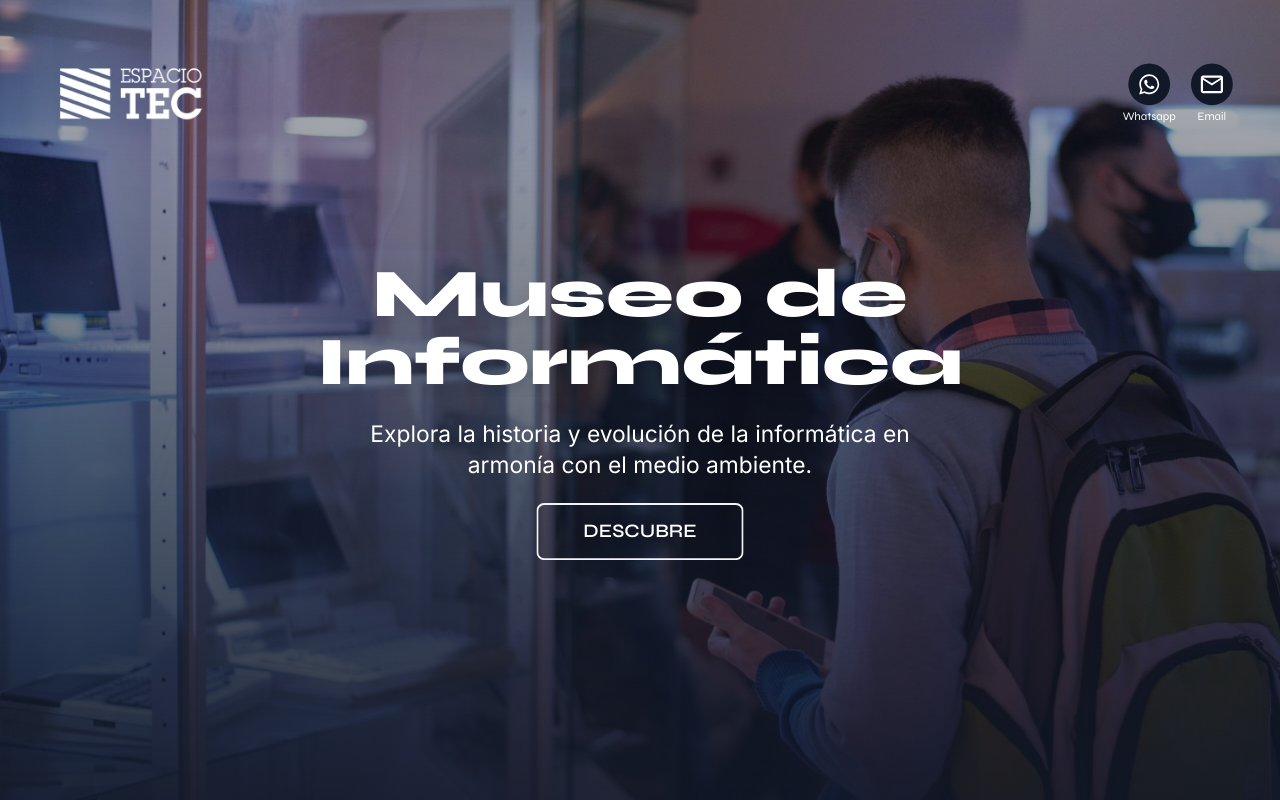
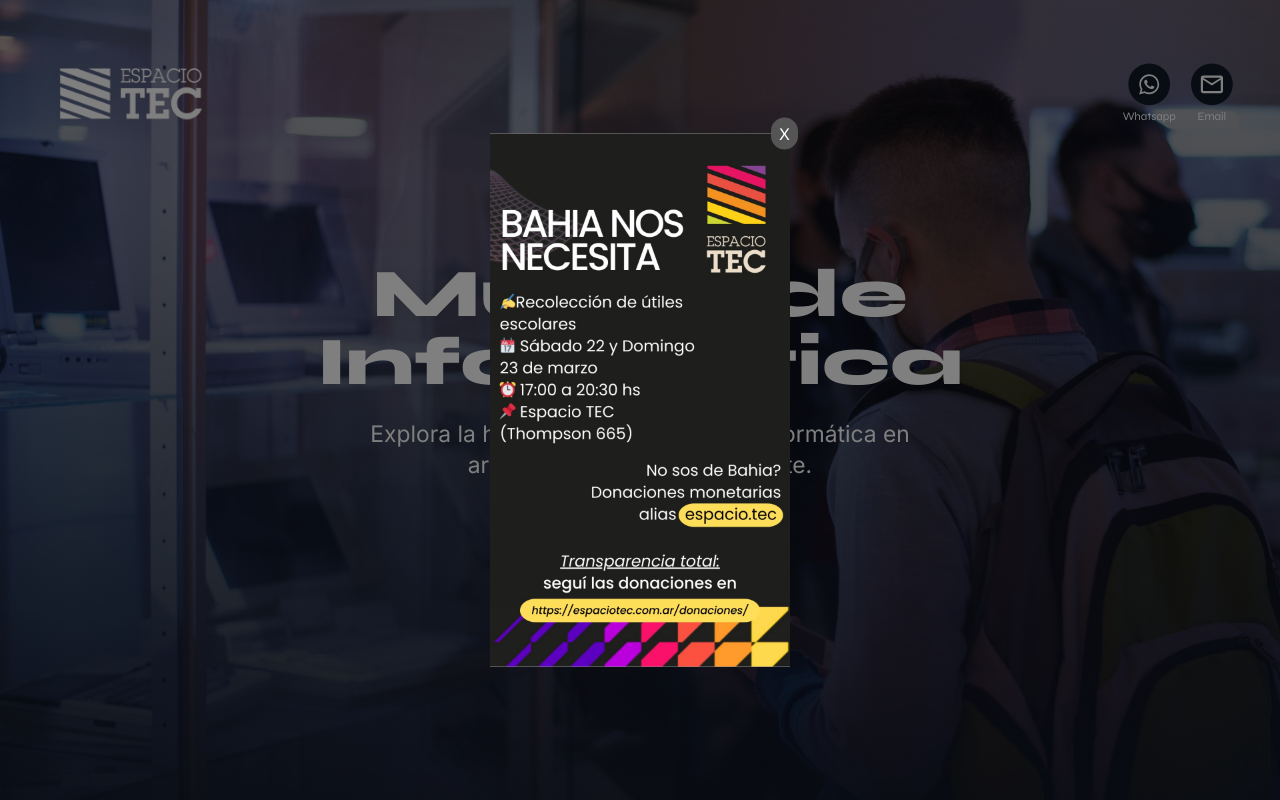
Before and after one commit to moonorongo/etec-web, a Next.js app: page / in a window 1280 px wide. Shown: the top 800 px of the page. Built offline with nearby package versions, Linux system fonts and the light colour scheme.

Commit message:
+ popup donaciones

```diff
--- a/src/app/page.js
+++ b/src/app/page.js
@@ -4,12 +4,14 @@
 import SectionCommunity from "@/components/SectionCommunity";
 import SectionSponsors from "@/components/SectionSponsors";
 import SectionVisit from "@/components/SectionVisit";
+import Popup from "@/components/Popup";
 
 export default function Home() {
   return (
     <main className="text-gray-900">
       <Hero />
       <section className="bg-white relative top-[100vh]" id={"content"}>
+        <Popup />
         <SectionAbout />
         <SectionVisit />
         <SectionCommunity />
--- /dev/null
+++ b/src/components/Popup/index.js
@@ -0,0 +1,42 @@
+"use client";
+import Image from "next/image";
+import Link from "next/link";
+import React, { useRef, useState } from "react";
+
+const Popup = () => {
+  const [showPopup, setShowPopup] = useState(true);
+
+  const closePopup = () => {
+    setShowPopup(false);
+  }
+
+  if(!showPopup) return null;
+
+  return (
+    <>
+      <div
+        onClick={() => {closePopup () }}
+        className="fixed inset-0 bg-black bg-opacity-50 z-[1] cursor-pointer"></div>
+      <div className="fixed top-1/2 left-1/2 -translate-x-1/2 -translate-y-1/2 w-[300px] h-[533px] bg-white z-[2] text-right  ">
+        <div className="relative w-full h-full">
+          <a href="https://espaciotec.com.ar/donaciones" target="_blank">
+            <Image
+              priority
+              src="/popup/banner_donaciones.jpeg"
+              alt=""
+              width={300}
+              height={550}
+            />
+          </a>
+          <span
+            onClick={() => {closePopup () }}
+            className="absolute -top-4 -right-2 px-2 py-1 text-white rounded-full cursor-pointer z-10"
+            style={{'background-color' : '#555'}}
+            >X</span>
+        </div>
+      </div>
+    </>
+  );
+};
+
+export default Popup;
```
Also changed, not shown: public/popup/banner_donaciones.jpeg (added).
